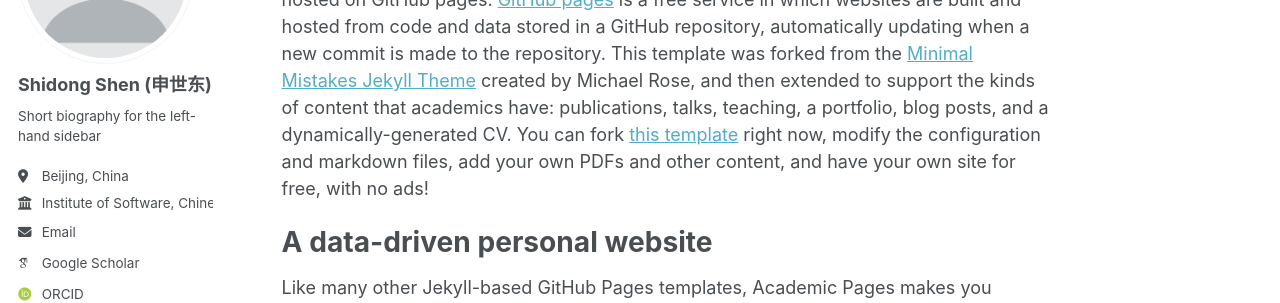
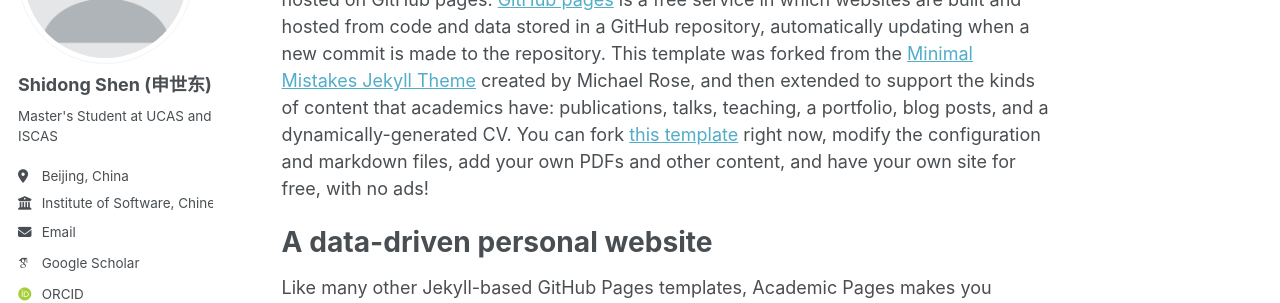
Before and after one commit to SeddonShen/academicpage, a Jekyll site: the page built from _pages/about.md, in a window 1280 px wide. Shown: the part 210-513 px from the top of the page. Built offline with Jekyll 4.4.1, drawn with Linux system fonts in a browser that asks for light colours; some web fonts are replaced.

```diff
--- a/_config.yml
+++ b/_config.yml
@@ -25,7 +25,7 @@ author:
   avatar           : "profile.png"
   name             : "Shidong Shen (申世东)"
   pronouns         : # example: "she/her"
-  bio              : "Short biography for the left-hand sidebar"
+  bio              : "Master's Student at UCAS and ISCAS"
   location         : "Beijing, China"
   employer         : "Institute of Software, Chinese Acedemy of Science"
   uri              : # URL
@@ -46,7 +46,7 @@ author:
   bitbucket        : # Username - Update with your username on the site
   codepen          : # Username
   dribbble         : # Username
-  github           : "academicpages"
+  github           : "SeddonShen"
   kaggle           : # Username
   stackoverflow    : # User number or user number and name (i.e., use "1" or "1/jeff-atwood")
 
```
